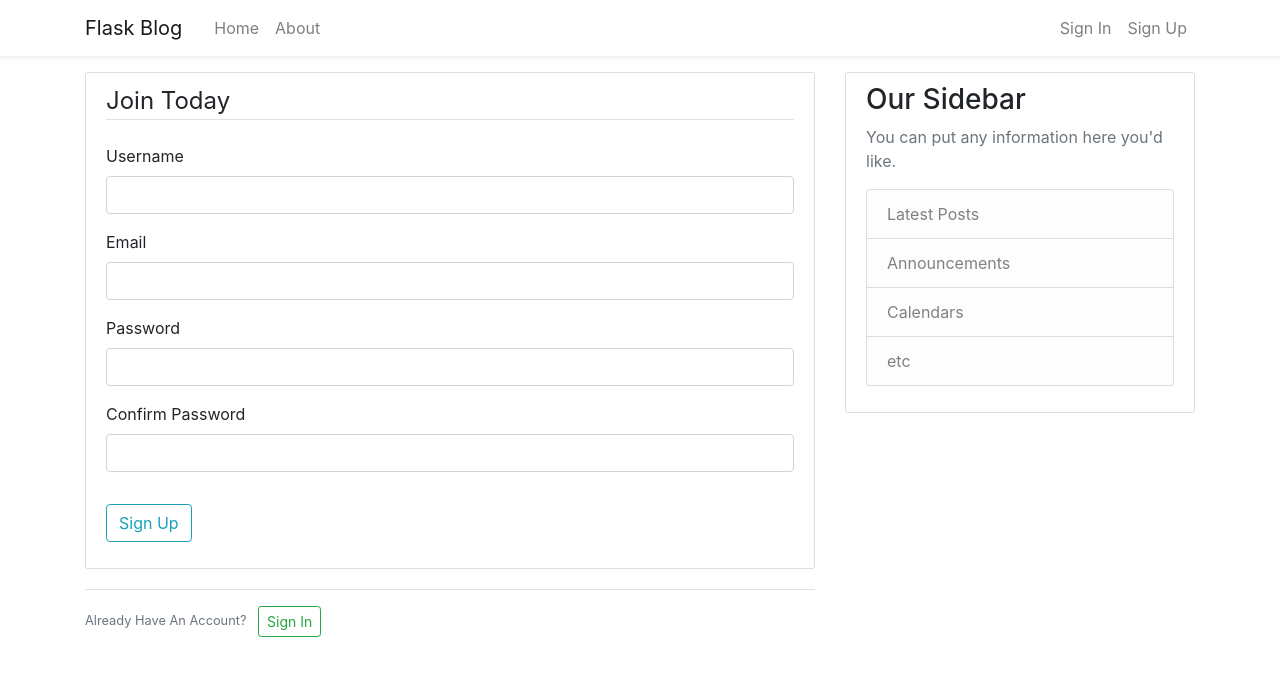
After one commit to bibishan-pandey/flask_blog, a Flask app: page /signup in a window 1280 px wide. The commit adds this page. Shown: the top 676 px of the page. Run offline with Flask 2, Linux system fonts and the light colour scheme; some libraries are stand-ins or nearby versions.

Commit message:
forms, user input, validation and fake data check for login

```diff
--- a/flask_blog.py
+++ b/flask_blog.py
@@ -1,5 +1,9 @@
-from flask import Flask, render_template, url_for
+from flask import Flask, render_template, url_for, flash, redirect
+from forms import SignUpForm, SignInForm
+
 app = Flask(__name__)
+
+app.config['SECRET_KEY'] = 'c9e0b61b4e5c7f750d66180cdbf893d5'
 
 posts = [
     {
@@ -31,5 +35,25 @@
 def about():
     return render_template('about.html', title = 'About')
 
+@app.route("/signup", methods = ['GET', 'POST'])
+def signup():
+    form = SignUpForm()
+    if form.validate_on_submit():
+        flash(f'Account created for { form.username.data }!', 'success')
+        return redirect(url_for('home'))
+    return render_template('signup.html', title = 'Sign Up', form=form)
+
+@app.route("/signin", methods = ['GET', 'POST'])
+def signin():
+    form = SignInForm()
+    if form.validate_on_submit():
+        # fake data to check the sign in process
+        if form.email.data == 'admin@blog.com' and form.password.data == 'password':
+            flash(f'Sign in successful for { form.email.data }!', 'success')
+            return redirect(url_for('home'))
+        else:
+            flash(f'Sign in unsuccessful! Please check your credentials!', 'danger')
+    return render_template('signin.html', title = 'Sign In', form=form)
+
 if __name__=='__main__':
     app.run(debug=True)
--- /dev/null
+++ b/forms.py
@@ -0,0 +1,22 @@
+from flask_wtf import FlaskForm
+from wtforms import StringField, PasswordField, SubmitField, BooleanField
+from wtforms.validators import DataRequired, Length, Email, EqualTo
+
+class SignUpForm(FlaskForm):
+    username = StringField('Username', validators=[Length(min=4, max=20)])
+    email = StringField('Email', validators=[Email()])
+    password = PasswordField('Password', validators=[Length(min=8, max=20)])
+    confirm_password = PasswordField('Confirm Password', validators=[Length(min=8, max=20), EqualTo('password')])
+
+    submit = SubmitField('Sign Up')
+
+class SignInForm(FlaskForm):
+    email = StringField('Email', validators=[Email()])
+    password = PasswordField('Password', validators=[Length(min=8, max=20)])
+    remember = BooleanField('Remember Me')
+
+    submit = SubmitField('Sign In')
+
+# after this step setup the secret key in the app
+# good way to generate secret key is to open python interpretor and import secrets and use secrets.token_hex(16)
+# and import these forms from main app and create routes for it
--- a/templates/layout.html
+++ b/templates/layout.html
@@ -27,19 +27,19 @@
                     <!-- left navigation side -->
                     <ul class="navbar-nav mr-auto">
                         <li class="nav-item">
-                            <a class="nav-link" href="/">Home</a>
+                            <a class="nav-link" href="{{ url_for('home') }}">Home</a>
                         </li>
                         <li class="nav-item">
-                            <a class="nav-link" href="/about">About</a>
+                            <a class="nav-link" href="{{ url_for('about') }}">About</a>
                         </li>
                     </ul>
                     <!-- right navigation side -->
                     <ul class="navbar-nav">
                         <li class="nav-item">
-                            <a class="nav-link" href="/signin">Sign In</a>
+                            <a class="nav-link" href="{{ url_for('signin') }}">Sign In</a>
                         </li>
                         <li class="nav-item">
-                            <a class="nav-link" href="/signup">Sign Up</a>
+                            <a class="nav-link" href="{{ url_for('signup') }}">Sign Up</a>
                         </li>
                     </ul>
                 </div>
@@ -50,6 +50,16 @@
     <main role="main" class="container">
         <div class="row">
             <div class="col-md-8">
+            {% with messages = get_flashed_messages(with_categories = true) %}
+                {% if messages %}
+                    {% for category, message in messages %}
+                        <div class="alert alert-{{ category }}">
+                            {{ message }}
+                        </div>
+                    {% endfor %}
+                {% endif %}
+            {% endwith %}
+
             {% block content %}{% endblock %}
             </div>
             <div class="col-md-4">
--- /dev/null
+++ b/templates/signup.html
@@ -0,0 +1,72 @@
+{% extends 'layout.html' %}
+
+{% block content %}
+    <div class="content-section">
+        <form method="POST" action="">
+            {{ form.hidden_tag() }}
+            <fieldset class="form-group">
+                <legend class="border-bottom mb-4">Join Today</legend>
+                <div class="form-group">
+                    {{ form.username.label(class="form-control-label") }}
+                    {% if form.username.errors %}
+                        {{ form.username(class="form-control is-invalid") }}
+                        <div class="invalid-feedback">
+                            {% for error in form.username.errors %}
+                                <span>{{ error }}</span>
+                            {% endfor %}
+                        </div>
+                    {% else %}
+                        {{ form.username(class="form-control") }}
+                    {% endif %}
+                </div>
+                <div class="form-group">
+                    {{ form.email.label(class="form-control-label") }}
+                    {% if form.email.errors %}
+                        {{ form.email(class="form-control is-invalid") }}
+                        <div class="invalid-feedback">
+                            {% for error in form.email.errors %}
+                                <span>{{ error }}</span>
+                            {% endfor %}
+                        </div>
+                    {% else %}
+                        {{ form.email(class="form-control") }}
+                    {% endif %}
+                </div>
+                <div class="form-group">
+                    {{ form.password.label(class="form-control-label") }}
+                    {% if form.password.errors %}
+                        {{ form.password(class="form-control is-invalid") }}
+                        <div class="invalid-feedback">
+                            {% for error in form.password.errors %}
+                                <span>{{ error }}</span>
+                            {% endfor %}
+                        </div>
+                    {% else %}
+                        {{ form.password(class="form-control") }}
+                    {% endif %}
+                </div>
+                <div class="form-group">
+                    {{ form.confirm_password.label(class="form-control-label") }}
+                    {% if form.confirm_password.errors %}
+                        {{ form.confirm_password(class="form-control is-invalid") }}
+                        <div class="invalid-feedback">
+                            {% for error in form.confirm_password.errors %}
+                                <span>{{ error }}</span>
+                            {% endfor %}
+                        </div>
+                    {% else %}
+                        {{ form.confirm_password(class="form-control") }}
+                    {% endif %}
+                </div>
+            </fieldset>
+            <div class="form-group">
+                {{ form.submit(class="btn btn-outline-info") }}
+            </div>
+        </form>
+    </div>
+    <div class="border-top pt-3 mb-5">
+        <small class="text-muted">
+            Already Have An Account? <a class="ml-2 btn btn-sm btn-outline-success" href="{{ url_for('signin') }}">Sign In</a>
+        </small>
+    </div>
+{% endblock content %}
```
Also changed, not shown: templates/signin.html (added, +53 -0 lines), 2 other files.
